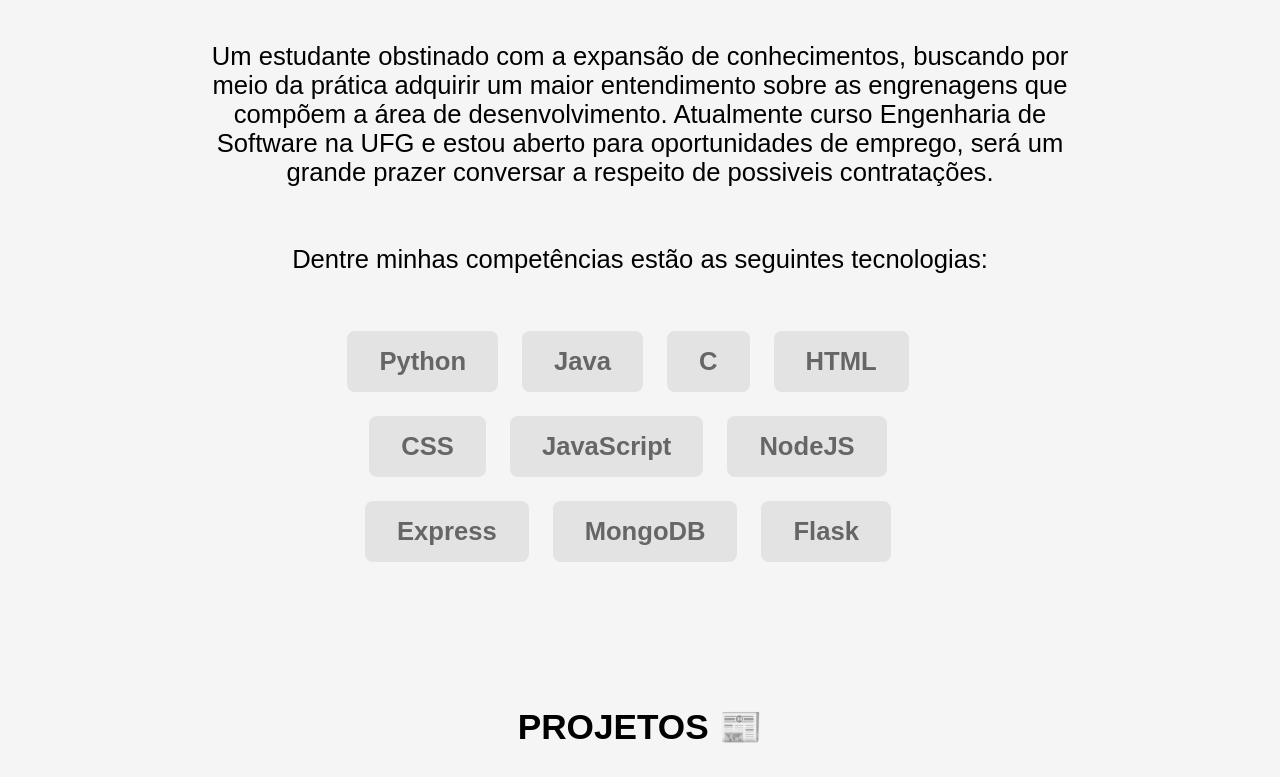
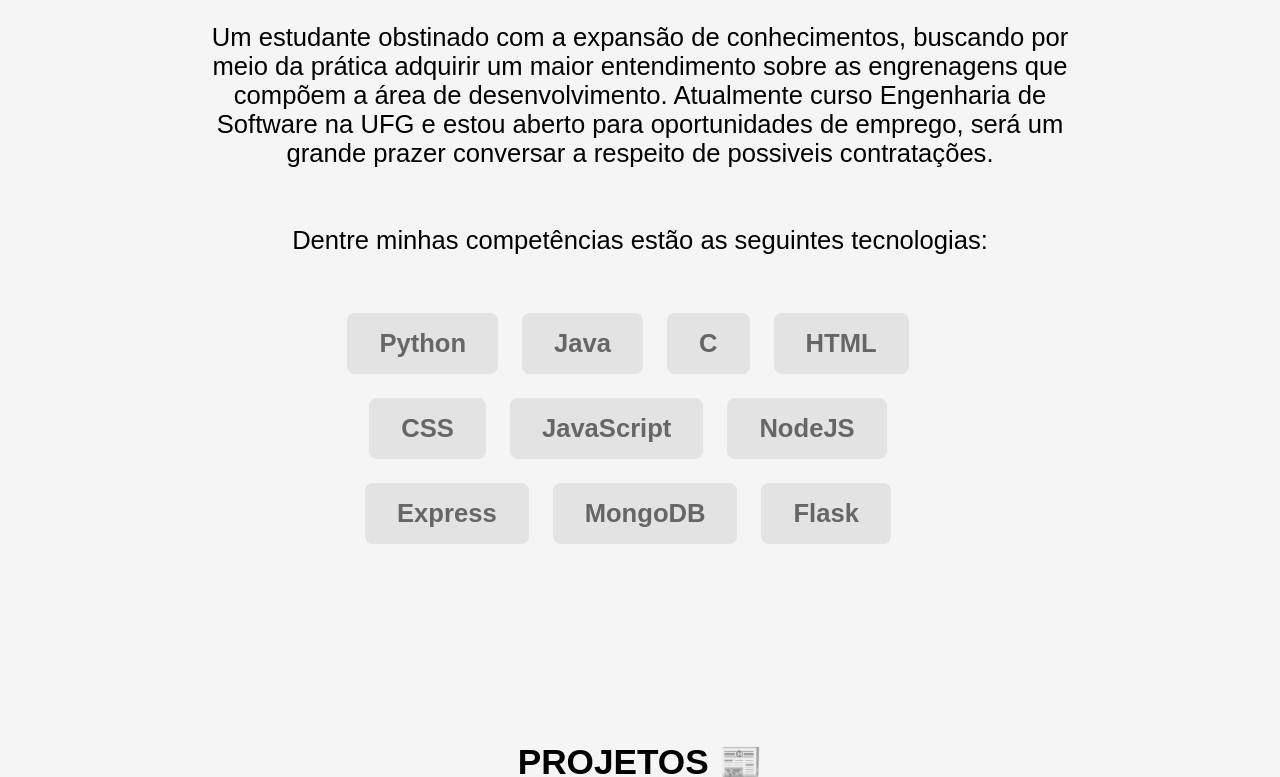
Before and after one commit to Gabriel-Mesq/webPortfolio, a plain HTML site: page index.html in a window 1280 px wide. Shown: the part 229-1006 px from the top of the page. Drawn offline with Linux system fonts and the light colour scheme; files whose address does not match are found by name.

Commit message:
Fixed navigation per sections

```diff
--- a/css/style.css
+++ b/css/style.css
@@ -8,8 +8,8 @@ body {
     box-sizing:border-box
 }
 
-main{
-    margin-top: 120px;
+section{
+  padding-top: 72px;
 }
 
 ul {
@@ -58,10 +58,6 @@ nav a {
     color: #333;
     text-decoration: none;
     font-size: 2.2rem;
-}
-
-section {
-    margin-bottom: 64px;
 }
 
 footer {
--- a/index.html
+++ b/index.html
@@ -154,7 +154,7 @@
           <div class="numbertext">5 / 5</div>
           <div class="extra_itens">
             <h3>E essa curiosidade?</h3>
-            <p>A paleta que eu escolhi tem 5 cores, portanto, seria desperdício essa seção não conter ao mínimo 5 elementos, mesmo que eu não tenha mais o que acrescentar.</p>
+            <p>A paleta que eu escolhi tem 5 cores, seria desperdício essa seção não conter ao mínimo 5 elementos, mesmo que eu não tenha mais o que acrescentar.</p>
             <p>Sendo ainda mais transparente, essa seção não foi originalmente planejada, meramente escrevi a primeira ideia que me veio a cabeça onde caberia o uso de JavaScript.</p>
           </div>
         </div>
```
